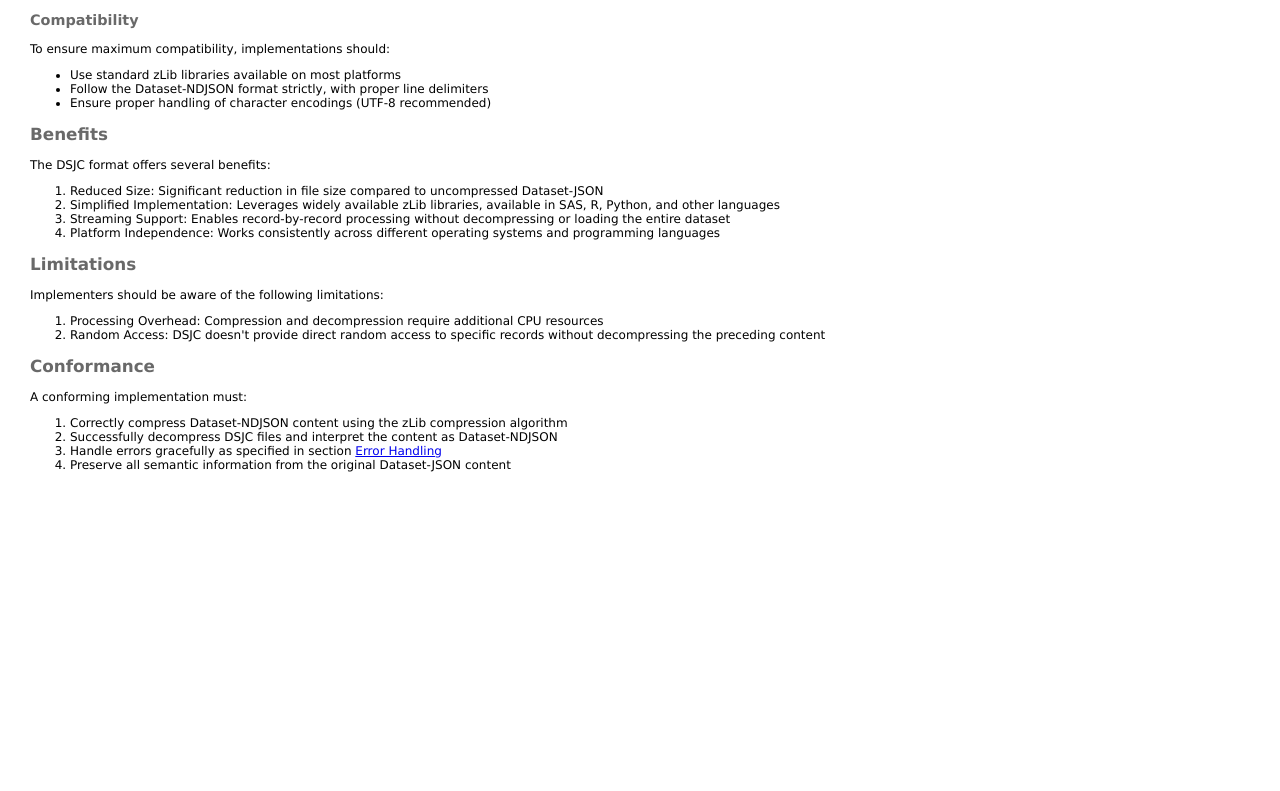
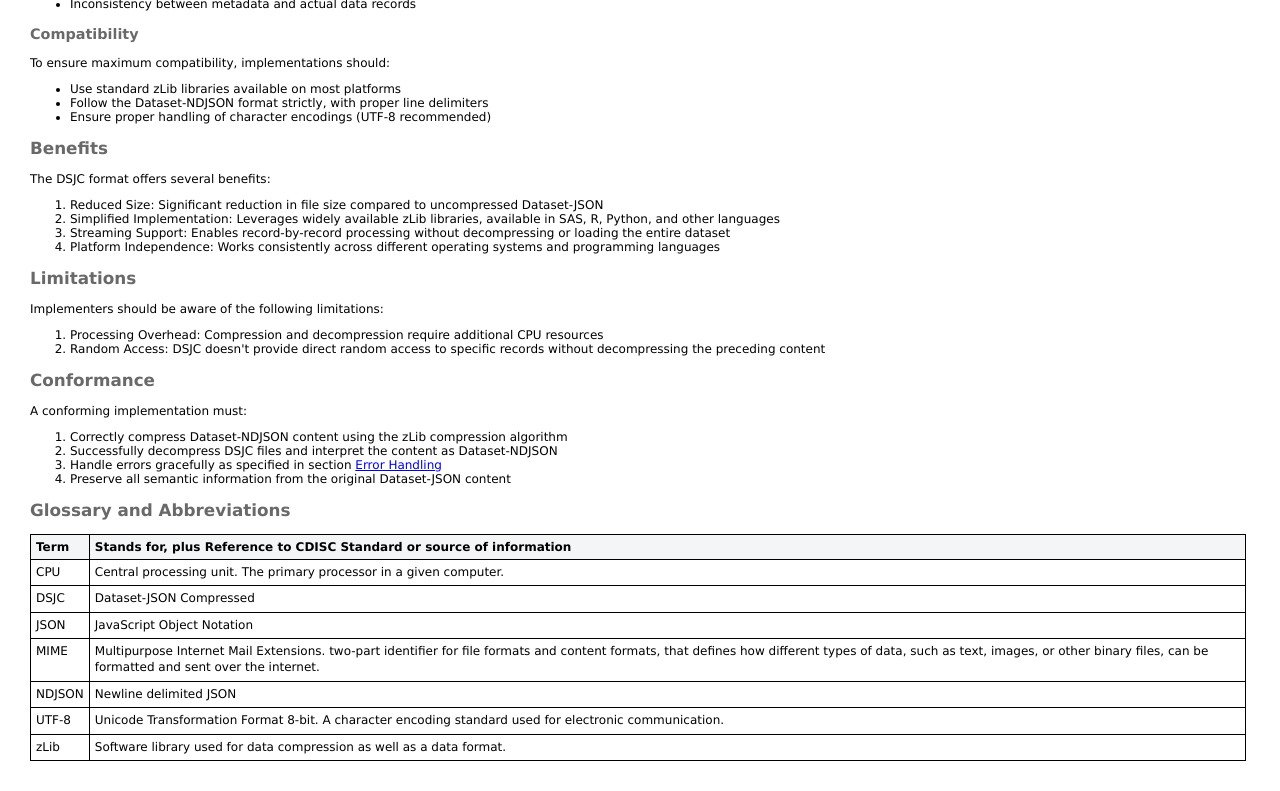
Before and after one commit to cdisc-org/DataExchange-DatasetJson, a plain HTML site: page doc/compressed-dataset-json1-1.html in a window 1280 px wide. Shown: the part 1850-2641 px from the top of the page. Before the commit the page ends 2364 px from the top, so only its background shows below. Drawn offline with Linux system fonts and the light colour scheme.

Commit message:
Add glossary

```diff
--- a/doc/compressed-dataset-json1-1.html
+++ b/doc/compressed-dataset-json1-1.html
@@ -155,6 +155,7 @@
     <li><a href="#benefits">Benefits</a></li>
     <li><a href="#limitations">Limitations</a></li>
     <li><a href="#conformance">Conformance</a></li>
+    <li><a href="#glossary">Glossary and Abbreviations</a></li>
   </ul>
 
   <h2 id="introduction">Introduction</h2>
@@ -335,5 +336,58 @@
     content</li>
   </ol>
 
+<h2 id="glossary">Glossary and Abbreviations</h2>
+
+<table title="Glossary and Abbreviations">
+  <tbody>
+    <tr>
+      <th scope="col">Term</th>
+      <th scope="col">Stands for, plus Reference to CDISC Standard or source of information</th>
+    </tr>
+    <tr>
+      <td>CPU</td>
+      <td>
+        Central processing unit. The primary processor in a given computer.
+      </td>
+    </tr>
+    <tr>
+      <td>DSJC</td>
+      <td>
+        Dataset-JSON Compressed
+      </td>
+    </tr>
+    <tr>
+      <td>JSON</td>
+      <td>
+        JavaScript Object Notation
+      </td>
+    </tr>
+    <tr>
+      <td>MIME</td>
+      <td>
+        Multipurpose Internet Mail Extensions. two-part identifier for file formats and content formats, that defines how different types of data, such as text, images, or other binary files, can be formatted and sent over the internet.
+      </td>
+    </tr>
+    <tr>
+      <td>NDJSON</td>
+      <td>
+        Newline delimited JSON
+      </td>
+    </tr>
+    <tr>
+      <td>UTF-8</td>
+      <td>
+        Unicode Transformation Format 8-bit. A character encoding standard used for electronic communication.
+      </td>
+    </tr>
+    <tr>
+      <td>zLib</td>
+      <td>
+        Software library used for data compression as well as a data format.
+      </td>
+    </tr>
+  </tbody>
+</table>
+
 </body>
 </html>
```
Also changed, not shown: doc/compressed-dataset-json1-1.md (+55 -0 lines).
